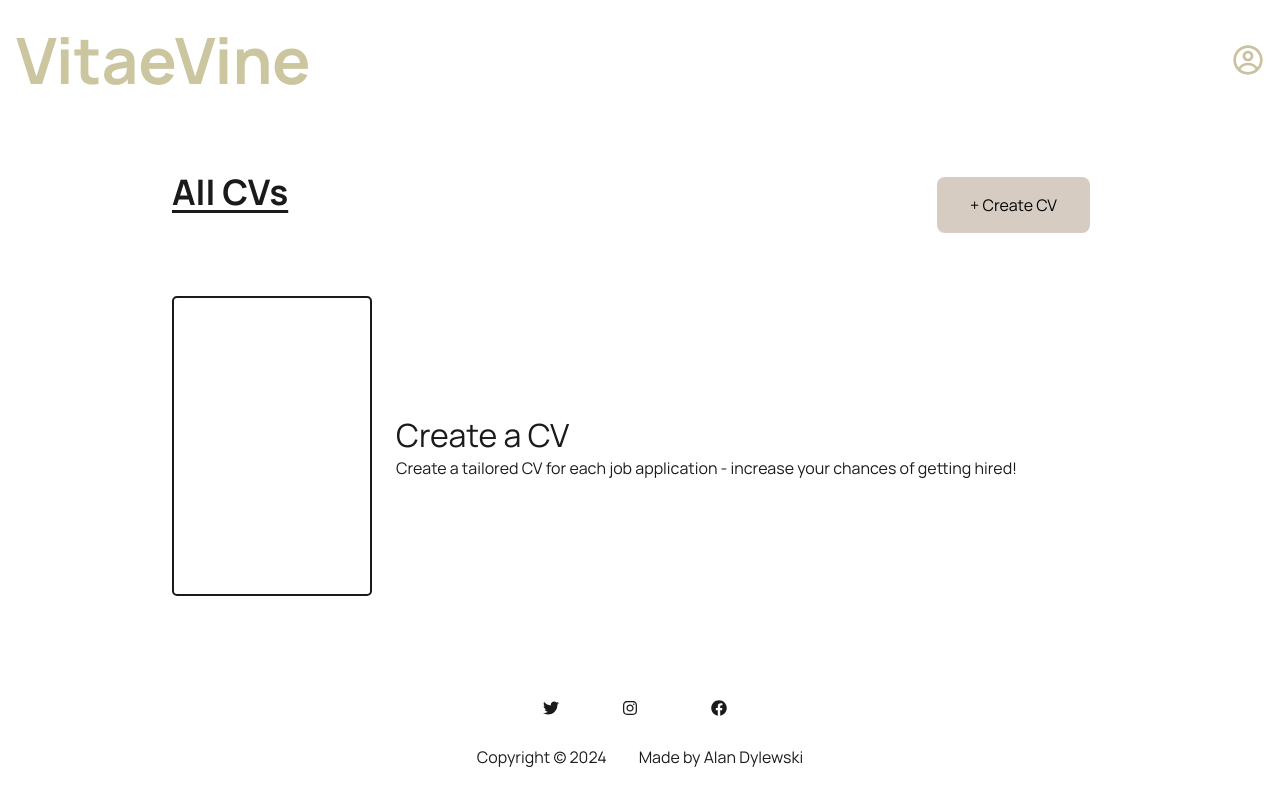
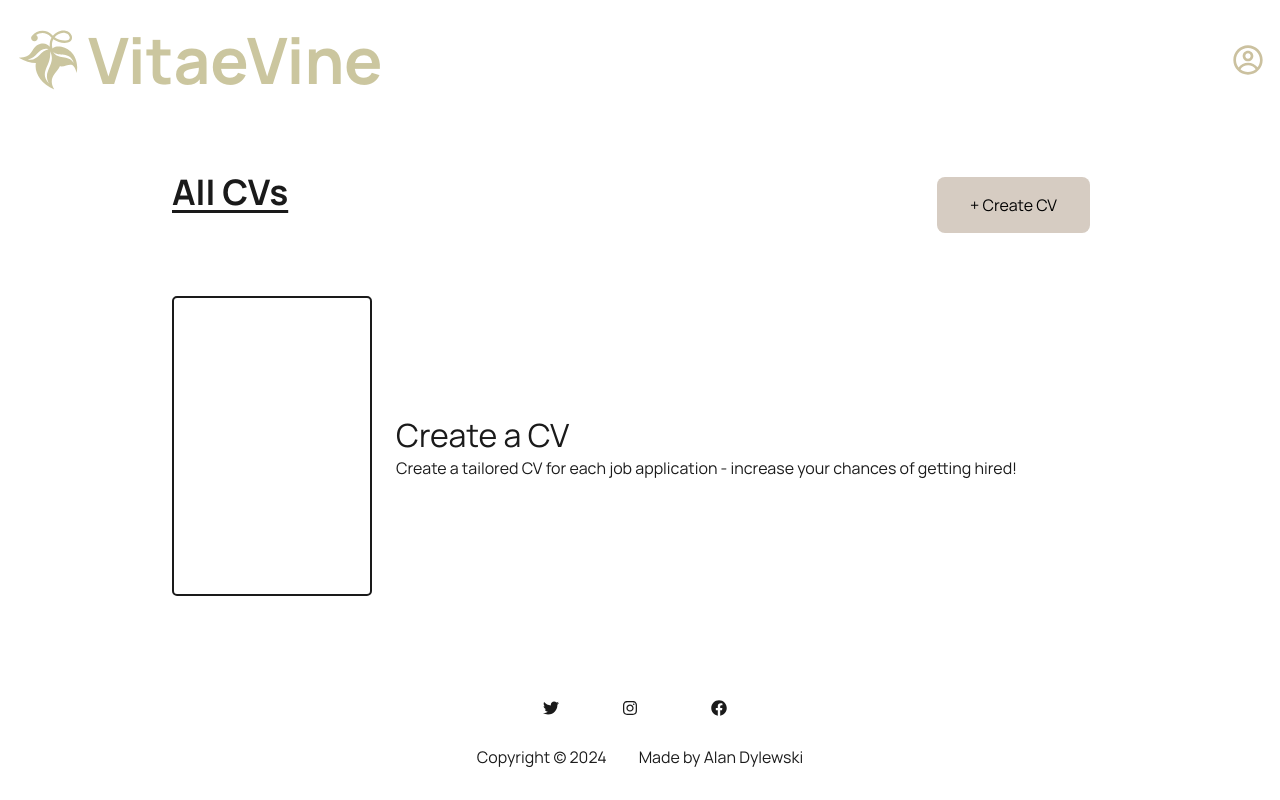
Before and after one commit to dylewskii/cv-builder, a React app in the folder cv-builder/: page / in a window 1280 px wide. Built offline with nearby package versions, Linux system fonts and the light colour scheme; the HTML template or start-up script is replaced by a standard one.

Commit message:
add & style logo

```diff
--- a/cv-builder/src/components/Header.jsx
+++ b/cv-builder/src/components/Header.jsx
@@ -1,11 +1,14 @@
 import HeaderCSS from "../styles/Header.module.css";
 import { CgProfile } from "react-icons/cg";
+import { GiVineLeaf } from "react-icons/gi";
 
 export default function Header() {
   return (
     <>
       <header className={HeaderCSS.header}>
-        <h1>VitaeVine</h1>
+        <h1>
+          <GiVineLeaf /> VitaeVine
+        </h1>
         <CgProfile className={HeaderCSS.profileIcon} />
       </header>
     </>
--- a/cv-builder/src/styles/Header.module.css
+++ b/cv-builder/src/styles/Header.module.css
@@ -9,6 +9,10 @@
 }
 
 .header > h1 {
+  display: flex;
+  align-items: center;
+  justify-content: center;
+  gap: 0.5rem;
   color: #cbc69f;
   font-size: clamp(2rem, 0.8571rem + 4.5714vw, 4rem);
 }
```
